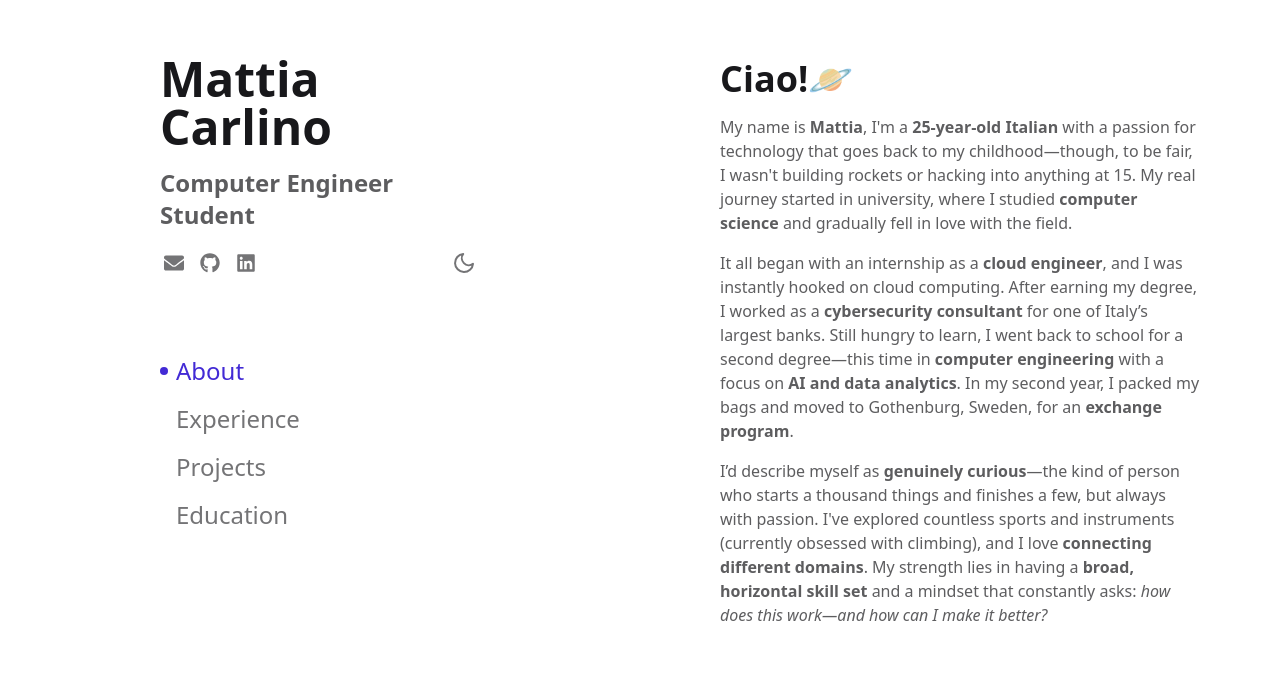
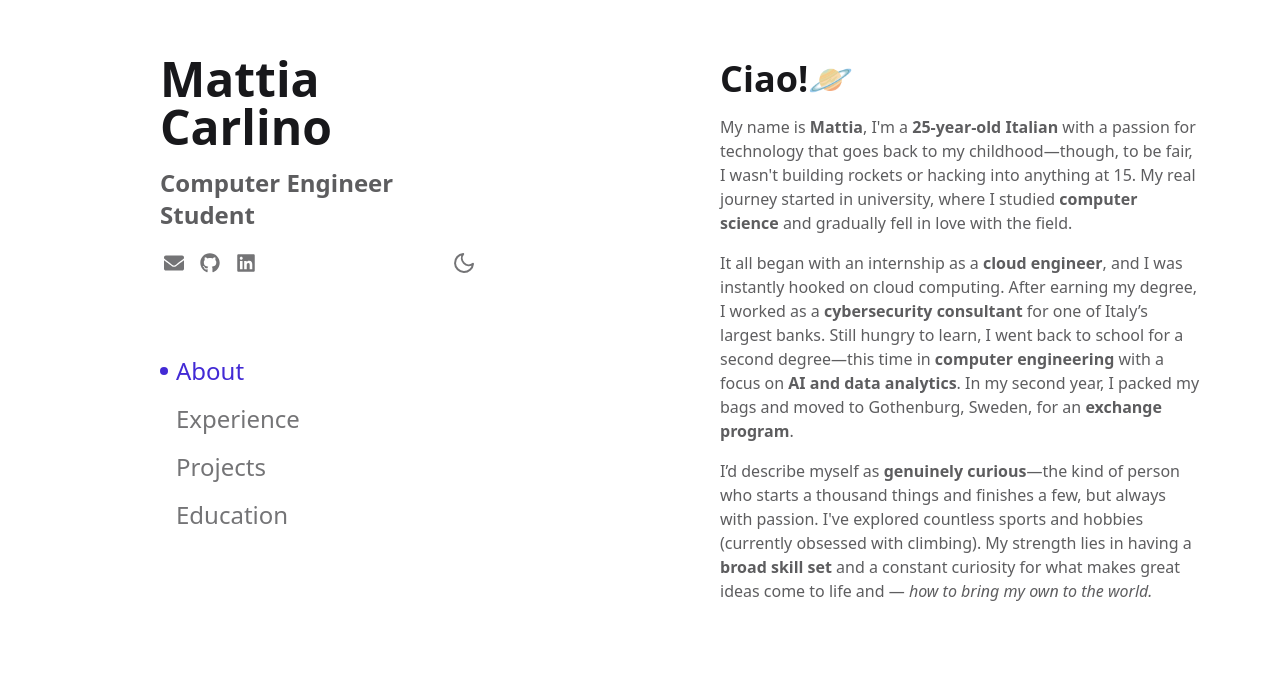
Before and after one commit to Tiazzo/tiazzo.github.io, a React (Vite) app: page / in a window 1280 px wide. Shown: the part 105-800 px from the top of the page. Built offline with nearby package versions, Linux system fonts and the light colour scheme; a web font is replaced by a local one.

Commit message:
fix: about description

```diff
--- a/src/components/About.jsx
+++ b/src/components/About.jsx
@@ -10,7 +10,7 @@ export default function About() {
                     It all began with an internship as a <strong>cloud engineer</strong>, and I was instantly hooked on cloud computing. After earning my degree, I worked as a <strong>cybersecurity consultant</strong> for one of Italy’s largest banks. Still hungry to learn, I went back to school for a second degree—this time in <strong>computer engineering</strong> with a focus on <strong>AI and data analytics</strong>. In my second year, I packed my bags and moved to Gothenburg, Sweden, for an <strong>exchange program</strong>.
                 </p>
                 <p className="text-base-content/70">
-                    I’d describe myself as <strong>genuinely curious</strong>—the kind of person who starts a thousand things and finishes a few, but always with passion. I've explored countless sports and instruments (currently obsessed with climbing), and I love <strong>connecting different domains</strong>. My strength lies in having a <strong>broad, horizontal skill set</strong> and a mindset that constantly asks: <em>how does this work—and how can I make it better?</em>
+                    I’d describe myself as <strong>genuinely curious</strong>—the kind of person who starts a thousand things and finishes a few, but always with passion. I've explored countless sports and hobbies (currently obsessed with climbing). My strength lies in having a <strong>broad skill set</strong> and a constant curiosity for what makes great ideas come to life and — <em> how to bring my own to the world.</em>
                 </p>
             </div>
         </section>
```
